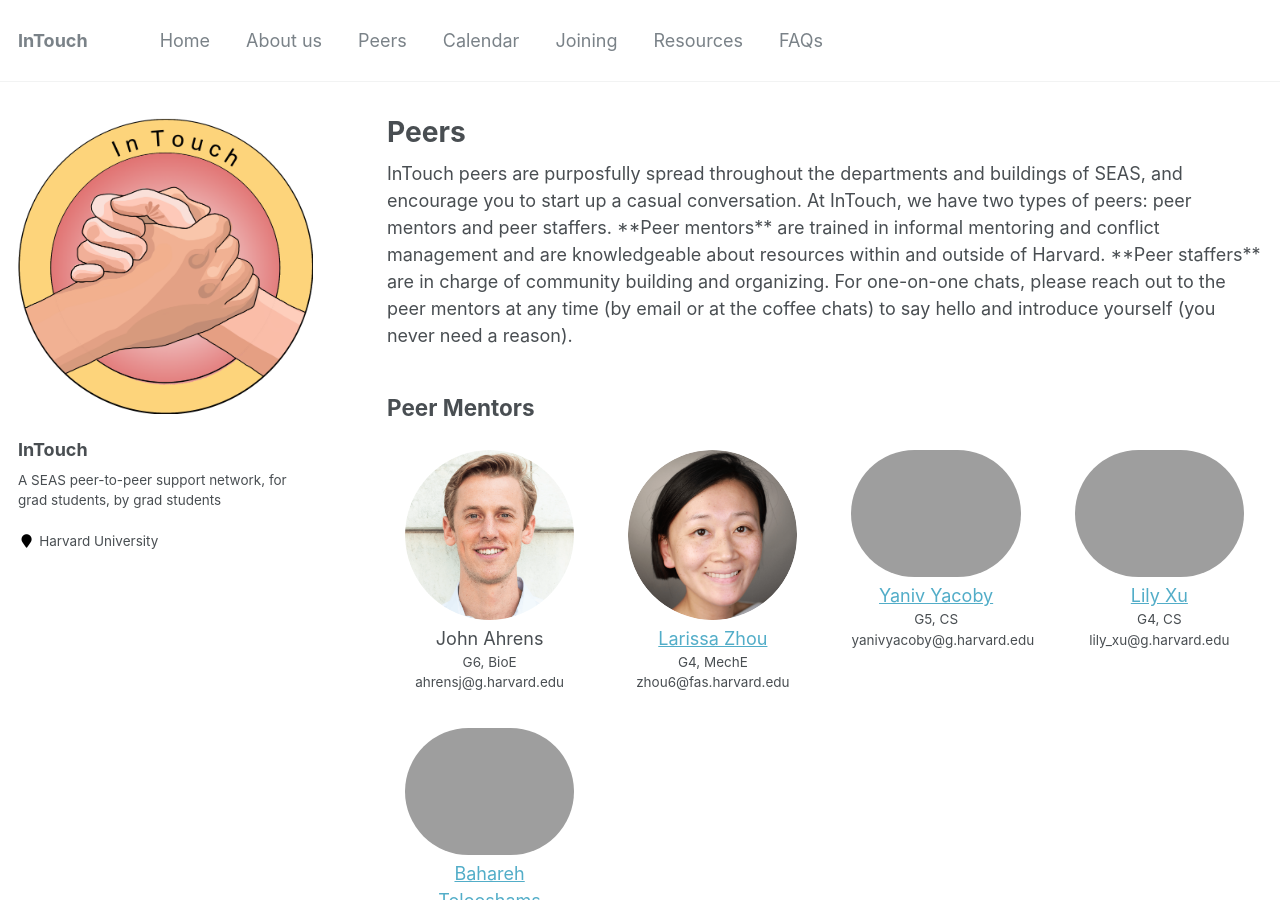
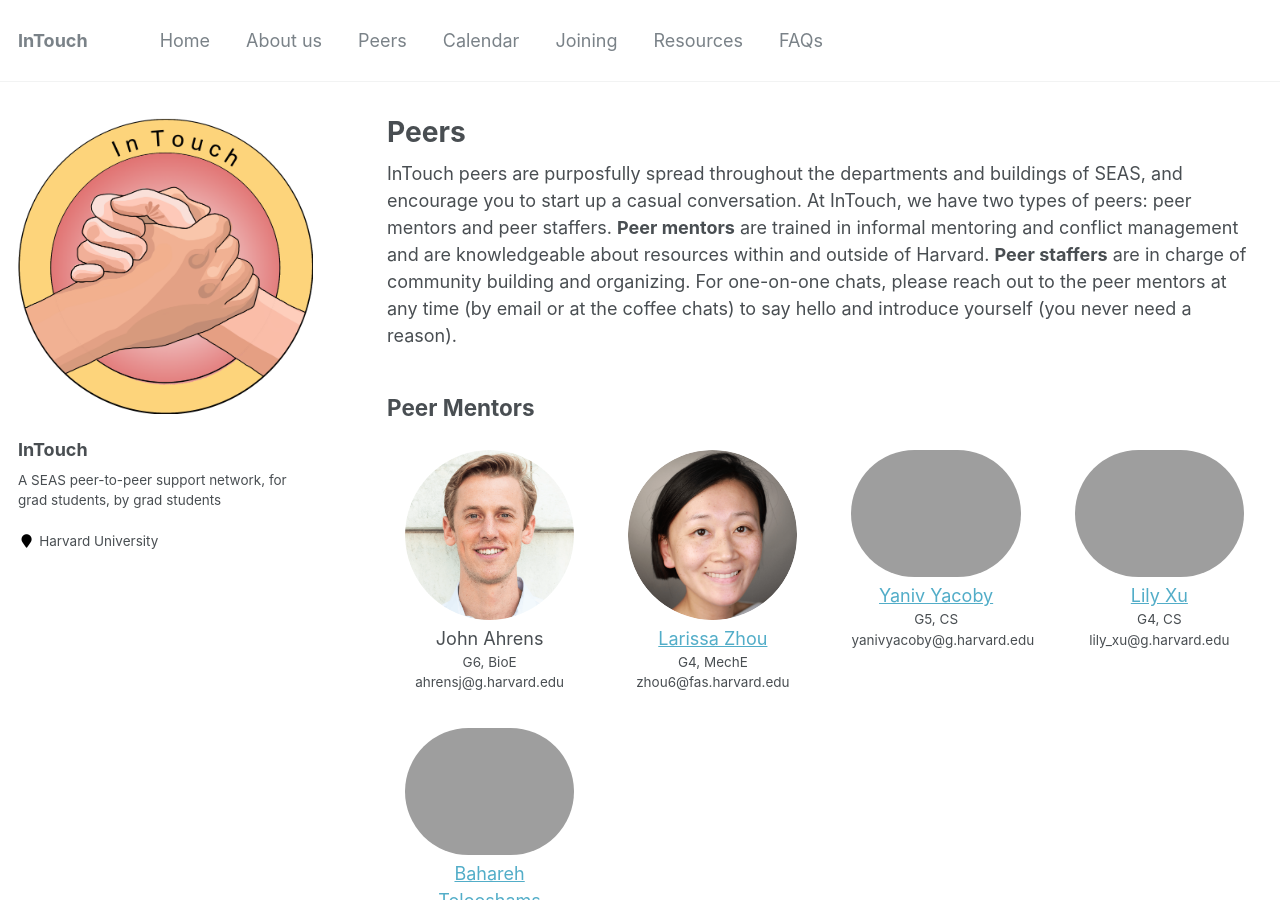
Before and after one commit to harvard-intouch/harvard-intouch.github.io, a Jekyll site: the page built from _pages/people.html, in a window 1280 px wide and 900 px high. Built offline with Jekyll 4.4.1, drawn with Linux system fonts in a browser that asks for light colours.

```diff
--- a/_pages/people.html
+++ b/_pages/people.html
@@ -6,8 +6,8 @@ permalink: /peers/
 
 InTouch peers are purposfully spread throughout the departments and buildings of SEAS, and encourage you to start up a casual conversation.
 At InTouch, we have two types of peers: peer mentors and peer staffers.
-**Peer mentors** are trained in informal mentoring and conflict management and are knowledgeable about resources within and outside of Harvard.
-**Peer staffers** are in charge of community building and organizing.
+<strong>Peer mentors</strong> are trained in informal mentoring and conflict management and are knowledgeable about resources within and outside of Harvard.
+<strong>Peer staffers</strong> are in charge of community building and organizing.
 For one-on-one chats, please reach out to the peer mentors at any time (by email or at the coffee chats) to say hello and introduce yourself (you never need a reason).
 
 
```
